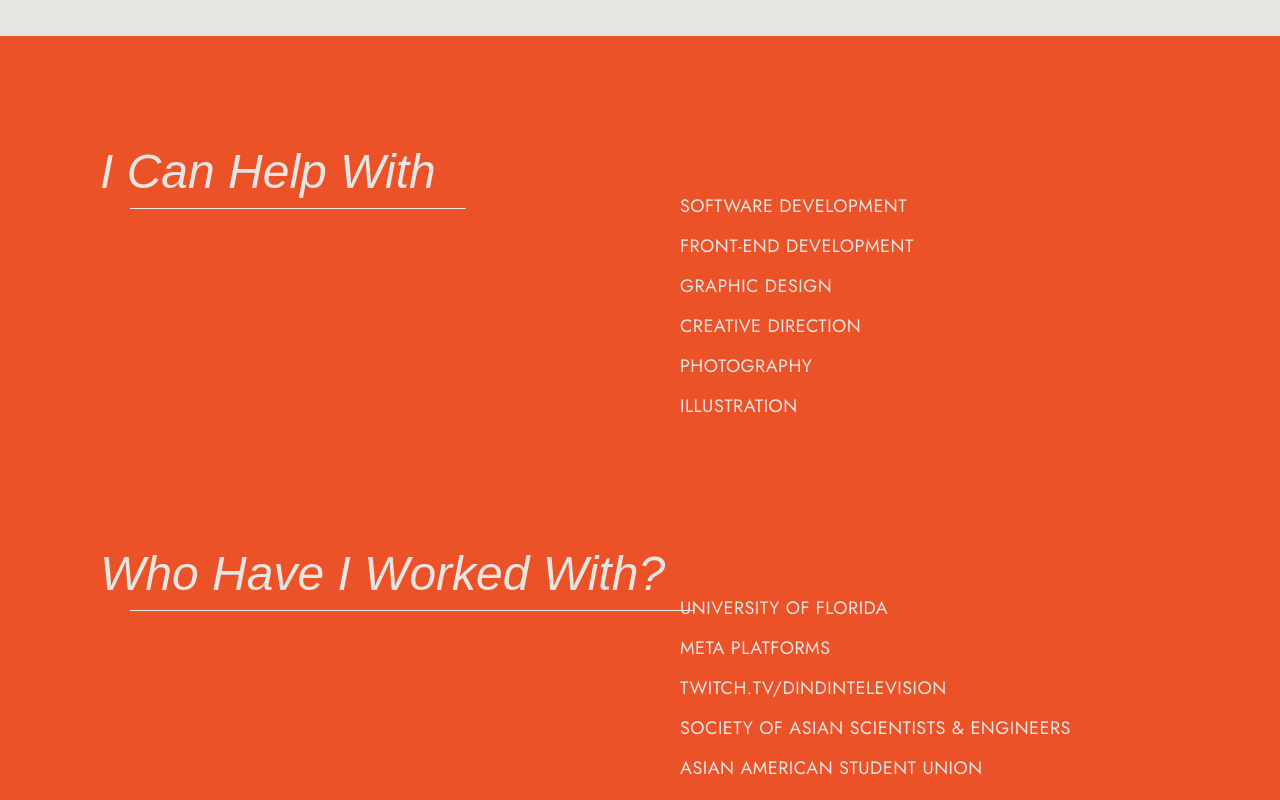
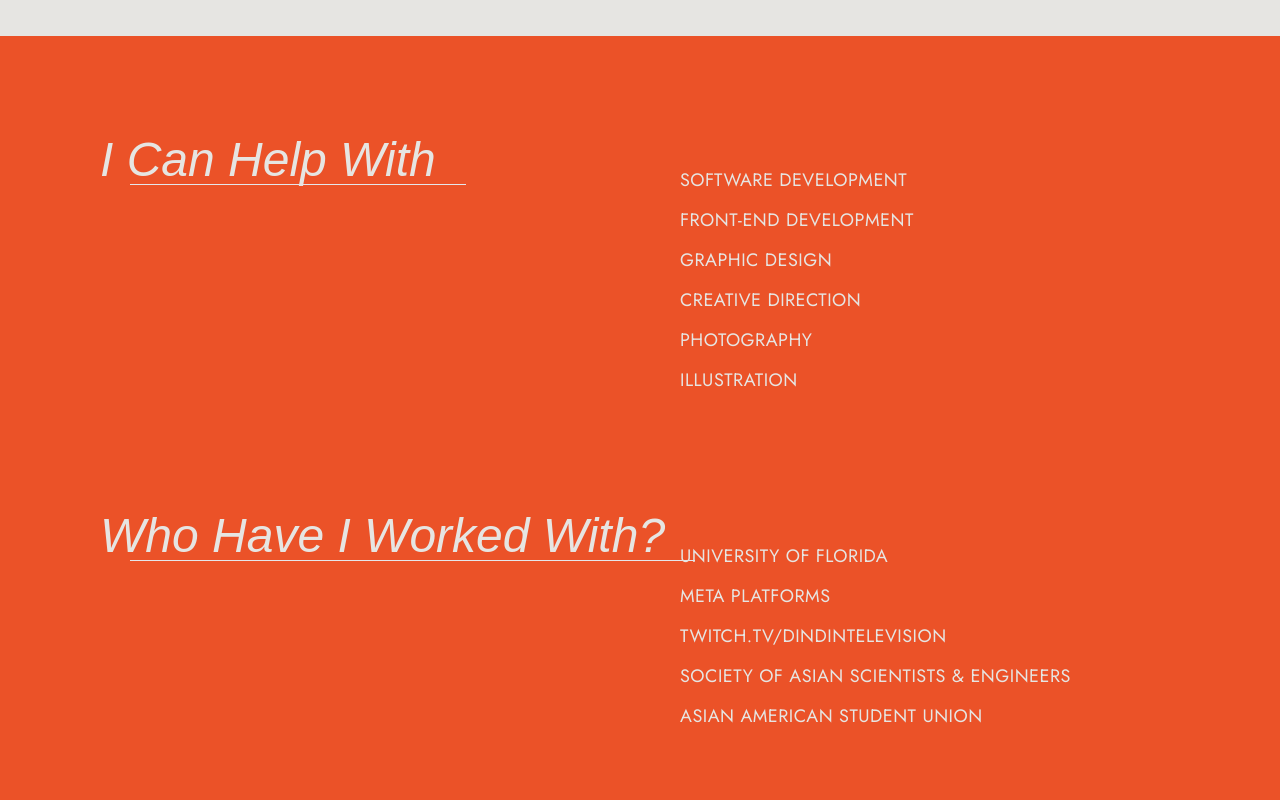
Before and after one commit to nicolenliang/portfolio, a Next.js app in the folder portfolio/: page /about in a window 1280 px wide. Shown: the part 1260-2060 px from the top of the page. Built offline with nearby package versions, Linux system fonts and the light colour scheme; a web font is replaced by a local one.

Commit message:
minor update: underline spacing

```diff
--- a/portfolio/src/styles/globals.css
+++ b/portfolio/src/styles/globals.css
@@ -425,6 +425,7 @@
   color: var(--bg-color);
   font-size: var(--subheading-text);
   font-style: italic;
+  line-height: 100%;
 }
 .exp-title hr {
   color: var(--bg-color);
@@ -436,7 +437,7 @@
   flex-direction: column;
   align-items: flex-start;
   width: 500px;
-  margin-top: 50px;
+  margin-top: 24px;
 }
 .exp-container p {
   color: var(--bg-color);
@@ -548,6 +549,7 @@
   font-size: var(--heading-text);
   font-style: italic;
   letter-spacing: -5px;
+  line-height: 100%;
 }
 .work-header hr {
   border: 1px solid var(--tertiary-color);
```
